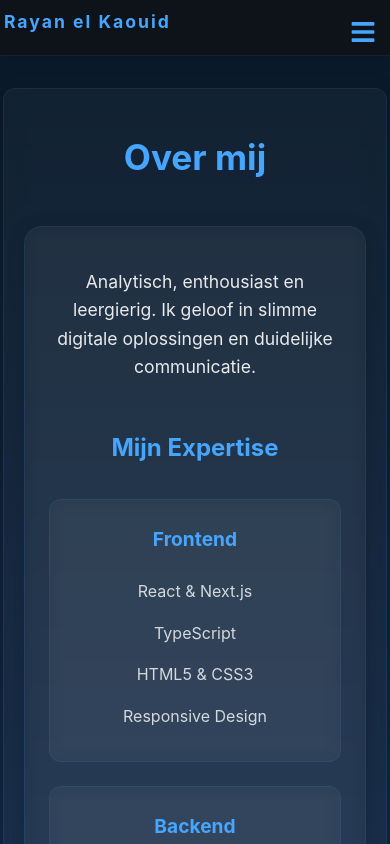
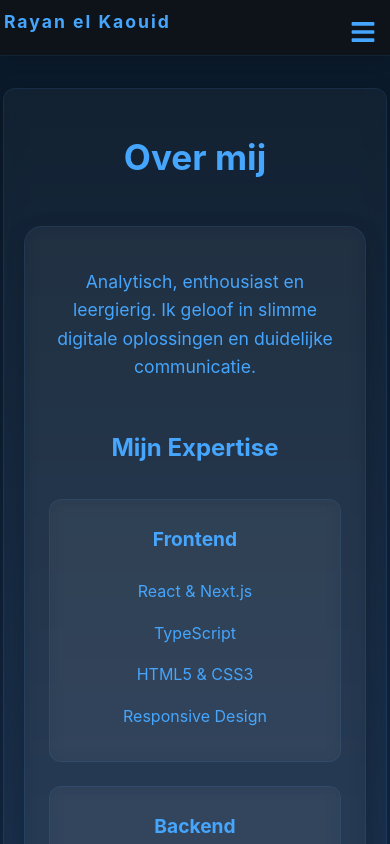
Before and after one commit to RayanElka/Portofolio, a Next.js app in the folder portofolio/: page /about in a window 390 px wide. Shown: the top 844 px of the page. Built offline with nearby package versions, Linux system fonts and the light colour scheme.

Commit message:
contact en resp

```diff
--- a/portofolio/styles/About.module.css
+++ b/portofolio/styles/About.module.css
@@ -112,4 +112,11 @@
   .introduction {
     font-size: 1.1rem;
   }
+
+  .sectionTitle,
+  .introduction,
+  .skillCard li,
+  .skillCard h4 {
+    color: #46a6fd; /* of #fff, afhankelijk van je design */
+  }
 }
```
Also changed, not shown: portofolio/styles/Experience.module.css (+11 -0 lines).
